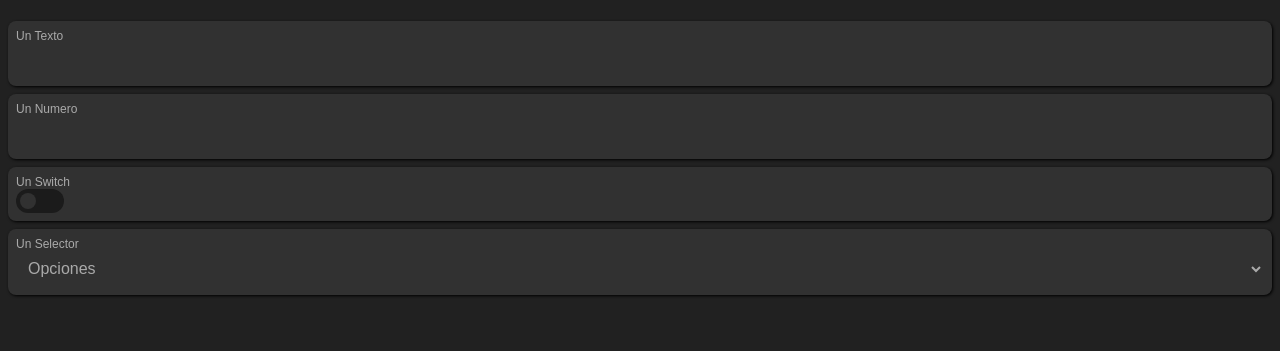
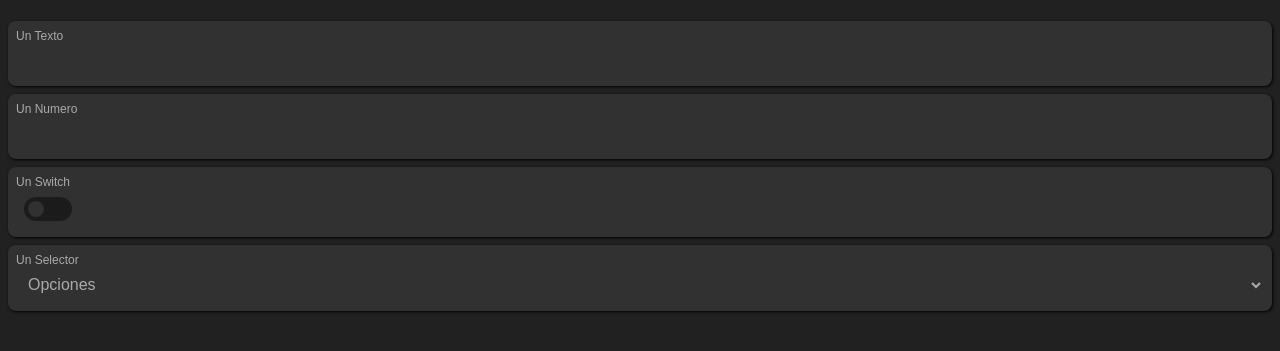
Before and after one commit to hoffme/proyecto-javascript-coderhouse, a plain HTML site: page public/index.html in a window 1280 px wide. Both pictures are taken after a click on the button "Productos". Shown: the part 121-472 px from the top of the page. Drawn offline with Linux system fonts and the light colour scheme.

Commit message:
refactor switch

```diff
--- a/public/css/campos.css
+++ b/public/css/campos.css
@@ -26,16 +26,18 @@
     color: white;
     border-bottom: 1px solid var(--principal);
 }
-.campo .opciones option { background-color: var(--superficie-1) }
 
 .campo .switch {
     position: relative;
     display: inline-block;
     width: 3rem;
     height: 1.5rem;
+    margin: 0.5rem;
 }
 .campo .switch input {
     opacity: 0;
+    padding: 0;
+    margin: 0;
     width: 0;
     height: 0;
 }
@@ -46,6 +48,7 @@
     left: 0;
     right: 0;
     bottom: 0;
+    z-index: 0;
     background-color: #ccc;
     -webkit-transition: .4s;
     transition: .4s;
@@ -64,14 +67,9 @@
     transition: .4s;
     border-radius: 50%;
 }
-.campo .switch input:checked + .campo .switch .switch-slider {
+input[type="checkbox"]:checked + .switch-slider {
     background-color: var(--principal);
 }
-.campo .switch input:focus + .campo .switch .switch-slider {
-    box-shadow: 0 0 1px var(--sombra-superficie-1);
-}
-.campo .switch input:checked + .campo .switch .switch-slider:before {
-    -webkit-transform: translateX(1.5rem);
-    -ms-transform: translateX(1.5rem);
+input[type="checkbox"]:checked + .switch-slider:before {
     transform: translateX(1.5rem);
 }
--- a/public/js/paginas/productos.js
+++ b/public/js/paginas/productos.js
@@ -4,10 +4,15 @@ class PaginaProductos extends Pagina {
     _contenido() {
         const ctn = $('<div><div>');
 
-        ctn.append(Texto({ titulo: 'Un Texto' }));
-        ctn.append(Numero({ titulo: 'Un Numero' }));
-        ctn.append(Switch({ titulo: 'Un Switch' }));
-        ctn.append(Seleccion({ titulo: 'Un Selector' }));
+        ctn.append(Texto({ titulo: 'Un Texto', alCambiar: console.log }));
+        ctn.append(Numero({ titulo: 'Un Numero', alCambiar: console.log }));
+        ctn.append(Switch({ titulo: 'Un Switch', alCambiar: console.log }));
+        ctn.append(Seleccion({ titulo: 'Un Selector', alCambiar: console.log, opciones:[
+            { titulo: 'opcion 1', valor: 0 },
+            { titulo: 'opcion 2', valor: 1 },
+            { titulo: 'opcion 3', valor: 2 },
+            { titulo: 'opcion 4', valor: 3 },
+        ] }));
 
         return ctn;
     }
--- a/public/js/vistas/campos.js
+++ b/public/js/vistas/campos.js
@@ -36,7 +36,7 @@ function Switch({titulo, valor, alCambiar}) {
 
     const input = $(`<input type="checkbox" />`);
     if (valor) input.val(valor);
-    if (alCambiar) input.onchange = () => alCambiar(input.val());
+    if (alCambiar) input.change(() => alCambiar(input.prop("checked")));
 
     const switchCtn = $(`<label class="switch">
         <span class="switch-slider"></span>
@@ -52,7 +52,7 @@ function Seleccion({titulo, valor, alCambiar, opciones}) {
     const contenedor = Campo({titulo});
 
     const select = $(`<select class="opciones"></select>`);
-    if (alCambiar) select.change(() => alCambiar(opciones.val()));
+    if (alCambiar) select.change(() => alCambiar(select.val()));
 
     select.prepend('<option disabled selected>Opciones</option>');
 
@@ -62,8 +62,9 @@ function Seleccion({titulo, valor, alCambiar, opciones}) {
                 <option
                     ${opcion.selected ? `selected="${opcion.selected}"` : ''}
                     value="${opcion.valor}"
+                    class="opciones-opcion"
                 >
-                    ${opcion.nombre}
+                    ${opcion.titulo}
                 </option>`
             );
         });
```
